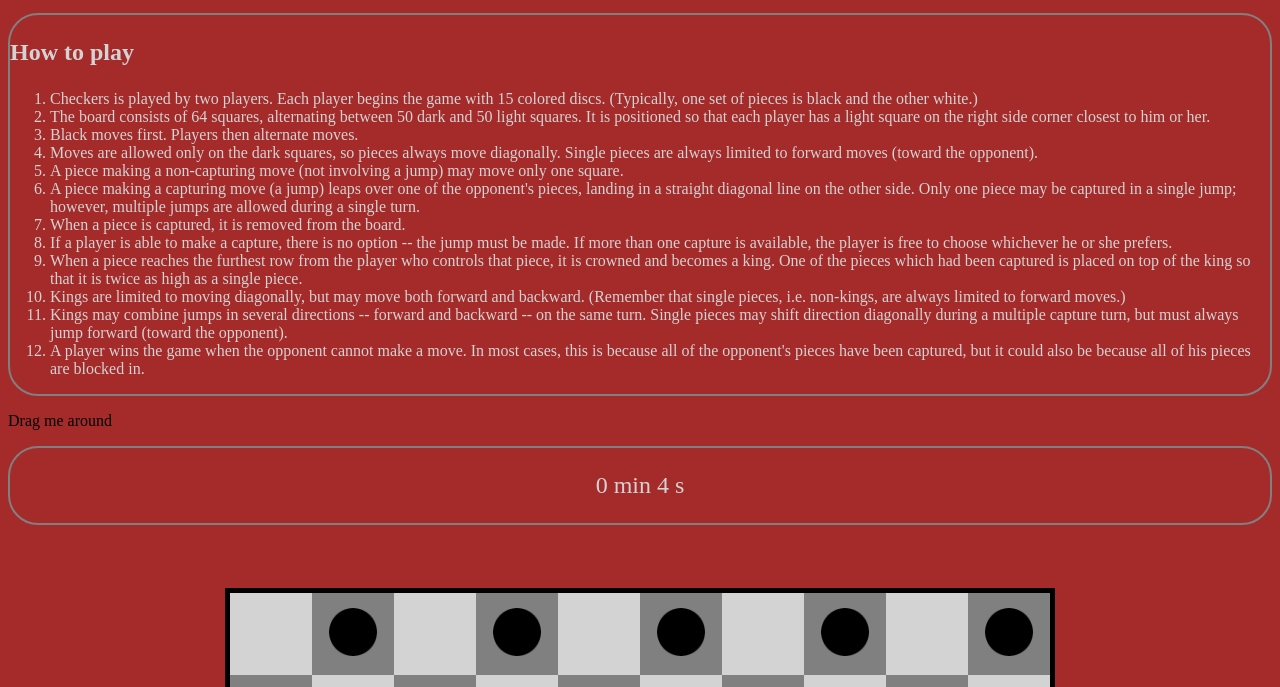
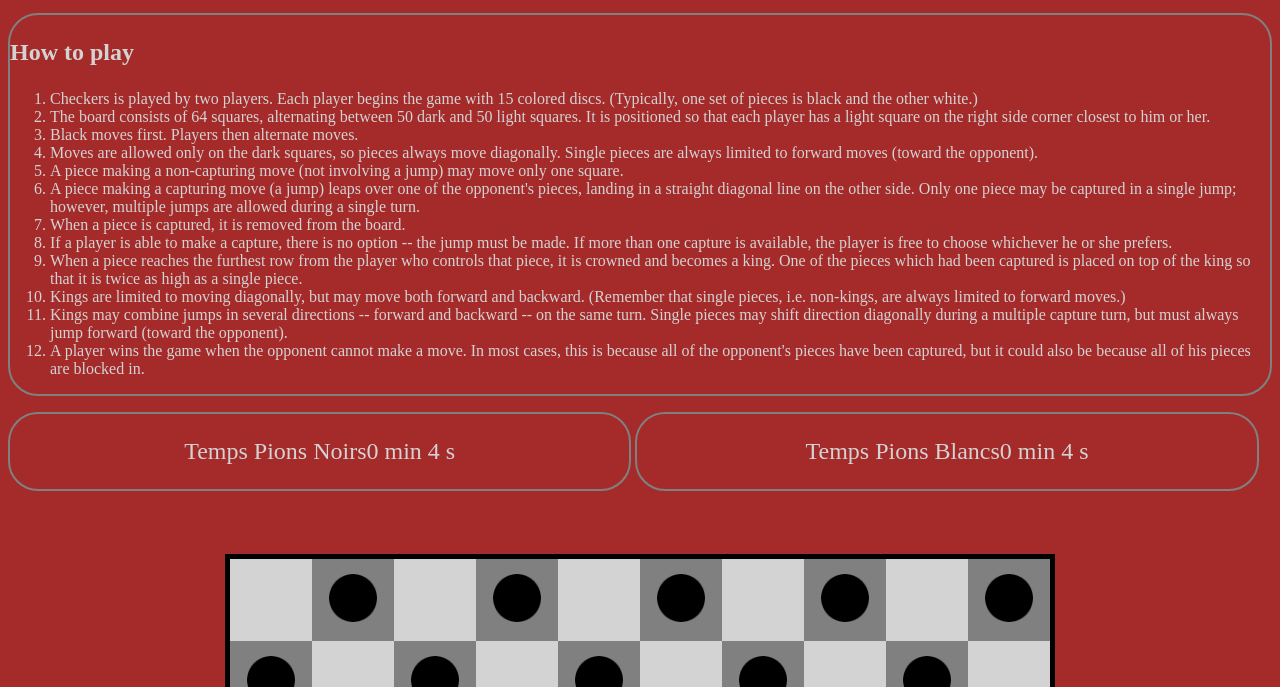
Before and after one commit to MonsieurTristan/IUT, a plain HTML site: page index.html in a window 1280 px wide. Shown: the part 92-779 px from the top of the page. Drawn offline with nearby package versions, Linux system fonts and the light colour scheme; a web font is replaced by a local one.

Commit message:
Draggable

```diff
--- /dev/null
+++ b/dnd.js
@@ -0,0 +1,8 @@
+$( function() {
+    $( ".draggable" ).draggable({
+    	revert : 'invalid'
+    });
+
+    $('.noire').droppable(); // ce bloc servira de zone de dépôt
+
+});
--- a/index.css
+++ b/index.css
@@ -81,9 +81,8 @@ h3{
 
 
 
-#timer{
+.timer{
 	text-align: center;
-	margin: auto;
 	border : solid;
 	border-width : 2px;
 	border-color: grey;
@@ -91,9 +90,12 @@ h3{
 	color: lightgrey;
 	font-size: 1.5em;
 	transition: font-size 1s;
+	width : 49%;
+	display : inline-block;
+
 }
 
-#timer:hover{
+.timer:hover{
 	font-size: 3em;
 }
 
--- a/index.html
+++ b/index.html
@@ -25,11 +25,10 @@
 </div>
 
 
-<div class="draggable">
-  <p>Drag me around</p>
-</div>
 
-<div id=timer></div>
+
+<div id=timerN class=timer></div>
+<div id=timerB class=timer></div>
 <div id=plateau></div>
 
 
@@ -37,8 +36,4 @@
 <script src="https://code.jquery.com/ui/1.12.1/jquery-ui.js"></script>
 <script src="index.js"></script>
 <script src="timer.js"></script>
-  <script>
-  $( function() {
-    $( ".draggable" ).draggable();
-  } );
-  </script>
+<script src="dnd.js"></script>
--- a/timer.js
+++ b/timer.js
@@ -1,6 +1,8 @@
 var seconde=0;
 var minute=0;
 
+var elem = document.getElementById("timerN").innerHTML="<p> Temps Pions Noirs "+minute+" min "+seconde+" s</p>";
+var elem = document.getElementById("timerB").innerHTML="<p> Temps Pions Blancs "+minute+" min "+seconde+" s</p>";
 
 function Timer() {
   setInterval(flashText, 1000);
@@ -11,8 +13,11 @@ function Timer() {
       minute++;
       seconde =0;
     }
-    var elem = document.getElementById("timer").innerHTML="<p class=timer>"+minute+" min "+seconde+" s</p>";
+    var elem = document.getElementById("timerN").innerHTML="<p> Temps Pions Noirs"+minute+" min "+seconde+" s</p>";
+    var elem = document.getElementById("timerB").innerHTML="<p> Temps Pions Blancs"+minute+" min "+seconde+" s</p>";
     seconde +=1;
   }
 
+
+
   Timer();
```
